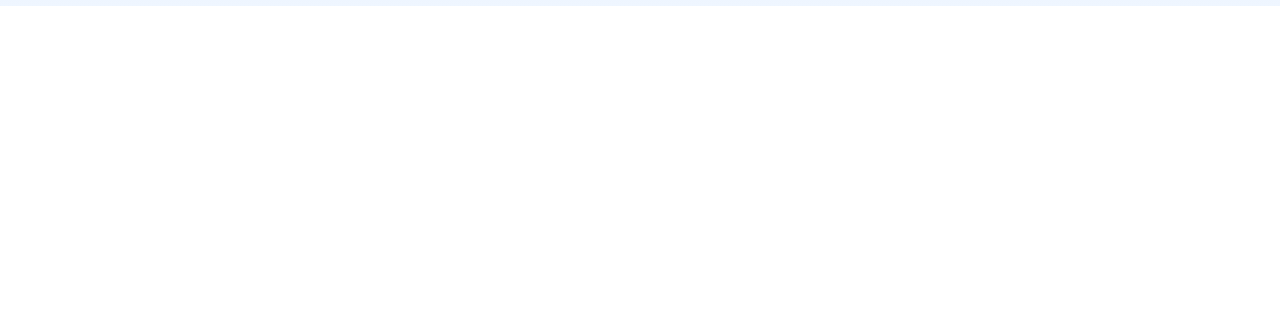
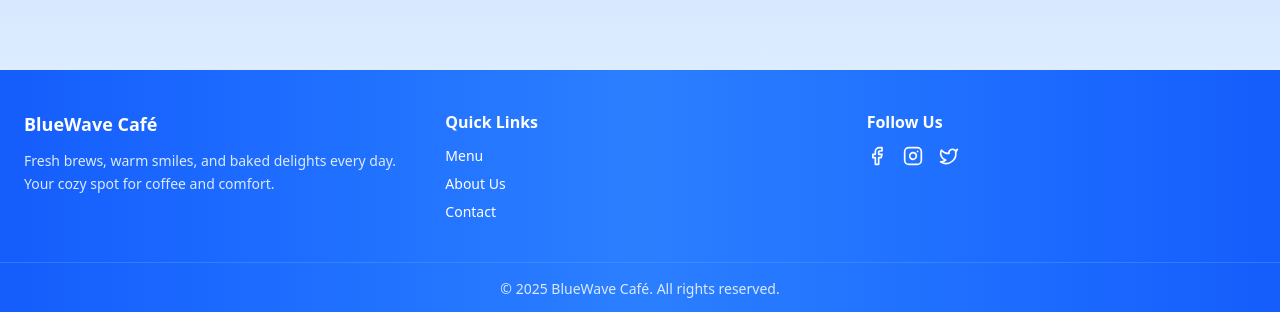
Before and after one commit to chko0/bluewave-cafe, a React (Vite) app: page / in a window 1280 px wide. Shown: the part 1019-1331 px from the top of the page. Before the commit the page ends 1025 px from the top, so only its background shows below. Built offline with nearby package versions, Linux system fonts and the light colour scheme.

Commit message:
feat: Add Footer

```diff
--- a/src/App.jsx
+++ b/src/App.jsx
@@ -4,6 +4,7 @@ import CategoryNav from "./components/CategoryNav";
 import MenuItems from "./components/MenuItems";
 import Header from "./components/Header";
 import CategoryHeader from "./components/CategoryHeader";
+import Footer from "./components/Footer";
 
 export default function App() {
   const categories = Object.keys(menuData);
@@ -52,6 +53,7 @@ export default function App() {
           activeCategory={activeCategory}
         />
       </main>
+      <Footer />
     </div>
   );
 }
--- /dev/null
+++ b/src/components/Footer.jsx
@@ -0,0 +1,62 @@
+// Footer.jsx
+import { Facebook, Instagram, Twitter } from "lucide-react";
+
+export default function Footer() {
+  return (
+    <footer className="bg-gradient-to-r from-blue-600 via-blue-500 to-blue-600 text-white mt-16">
+      <div className="max-w-7xl mx-auto px-6 py-10 grid gap-8 sm:grid-cols-3">
+        {/* Brand / About */}
+        <div>
+          <h2 className="text-lg font-semibold">BlueWave Café</h2>
+          <p className="mt-3 text-sm text-blue-100 leading-relaxed">
+            Fresh brews, warm smiles, and baked delights every day. Your cozy
+            spot for coffee and comfort.
+          </p>
+        </div>
+
+        {/* Quick Links */}
+        <div>
+          <h3 className="text-md font-semibold">Quick Links</h3>
+          <ul className="mt-3 space-y-2 text-sm">
+            <li>
+              <a href="#menu" className="hover:text-blue-200">
+                Menu
+              </a>
+            </li>
+            <li>
+              <a href="#about" className="hover:text-blue-200">
+                About Us
+              </a>
+            </li>
+            <li>
+              <a href="#contact" className="hover:text-blue-200">
+                Contact
+              </a>
+            </li>
+          </ul>
+        </div>
+
+        {/* Socials */}
+        <div>
+          <h3 className="text-md font-semibold">Follow Us</h3>
+          <div className="flex gap-4 mt-3">
+            <a href="#" className="hover:text-blue-200">
+              <Facebook size={20} />
+            </a>
+            <a href="#" className="hover:text-blue-200">
+              <Instagram size={20} />
+            </a>
+            <a href="#" className="hover:text-blue-200">
+              <Twitter size={20} />
+            </a>
+          </div>
+        </div>
+      </div>
+
+      {/* Bottom Bar */}
+      <div className="border-t border-blue-400/40 py-4 text-center text-sm text-blue-100">
+        © {new Date().getFullYear()} BlueWave Café. All rights reserved.
+      </div>
+    </footer>
+  );
+}
```
